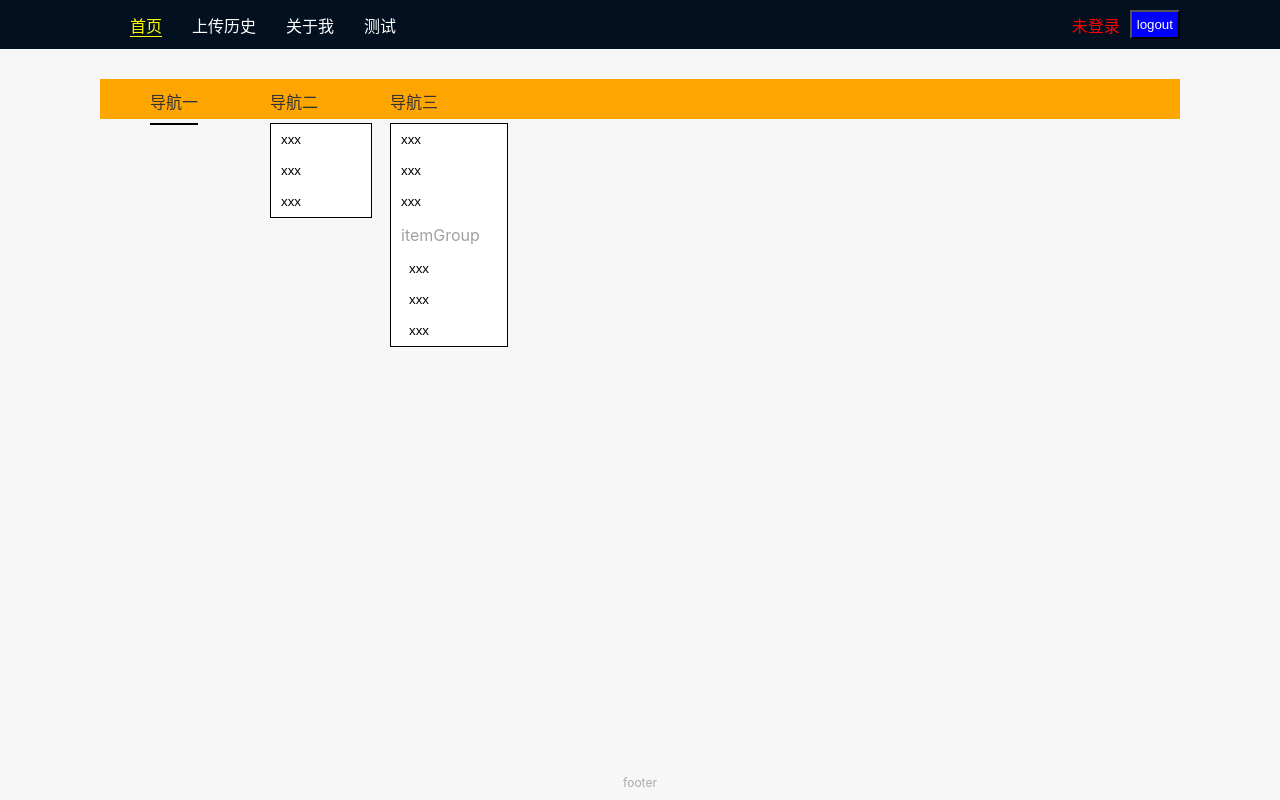
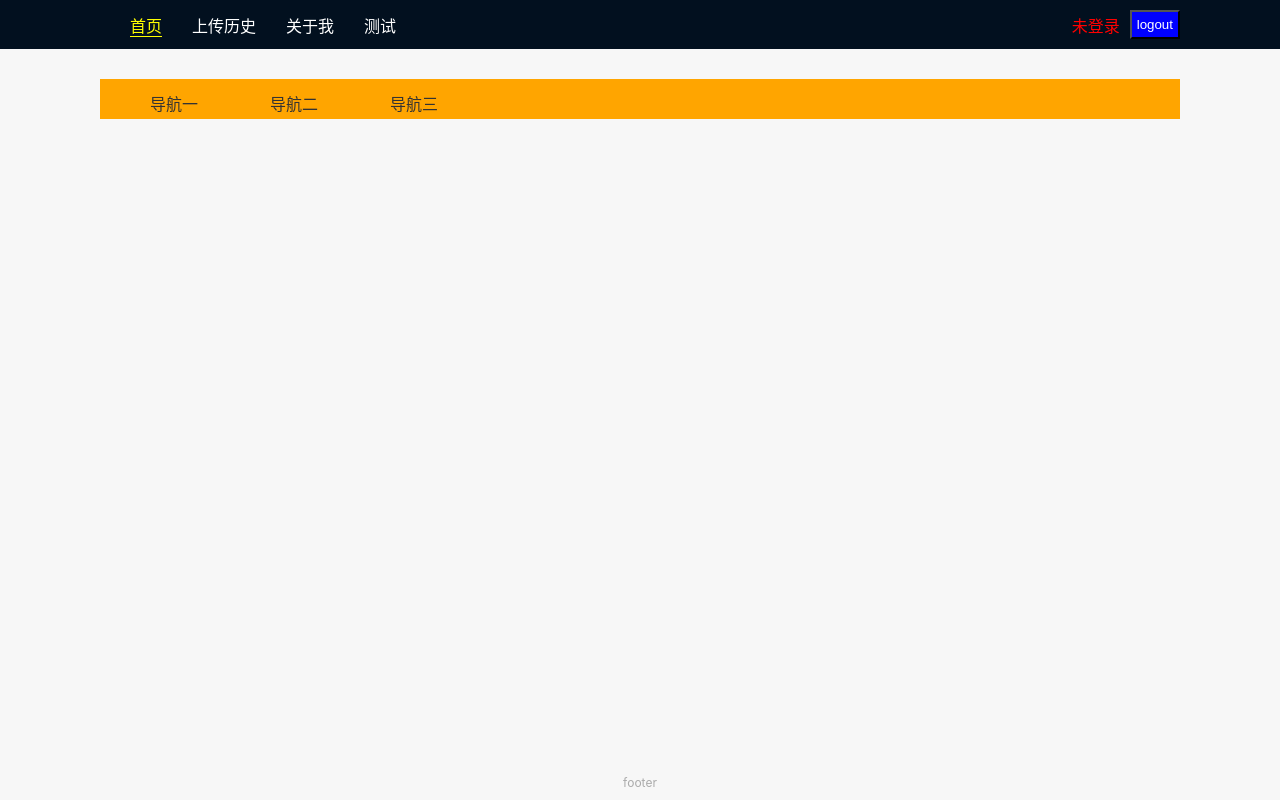
Before and after one commit to leigp555/react-ui-lib, a React app: page / in a window 1280 px wide. Built offline with nearby package versions, Linux system fonts and the light colour scheme.

Commit message:
feat: 基本完成菜单组件

```diff
--- a/src/lib/Menu/ItemGroup.tsx
+++ b/src/lib/Menu/ItemGroup.tsx
@@ -1,26 +1,31 @@
-import React, { HTMLAttributes } from 'react';
+import React, { HTMLAttributes, ReactElement } from 'react';
 import styled from 'styled-components';
 
 interface Props extends HTMLAttributes<HTMLDivElement> {
   label?: string;
   children?: React.ReactNode;
 }
+// 不知道react的虚拟节点什么类型所以扩充vNode类型来消除ts警告
+type VNode = ReactElement & { type: { name: string } };
+
 const ItemGroupStyled = styled.div`
   display: flex;
   flex-direction: column;
   width: 100%;
+  padding-left: 5px;
   > .label {
     color: #a1a1a1;
     padding: 8px 10px;
   }
   > .content {
+    margin-left: 8px;
     flex-grow: 10;
   }
 `;
 const XXX = styled.div`
   padding: 0 8px;
   &:hover {
-    background-color: #1890ff;
+    color: #1890ff;
   }
 `;
 
@@ -31,7 +36,11 @@ const ItemGroup: React.FC<Props> = (props) => {
       <div className="label">{label}</div>
       <div className="content">
         {React.Children.map(children, (child) => {
-          return <XXX>{child}</XXX>;
+          const vNode = child as VNode;
+          if (React.isValidElement(vNode) && vNode.type.name !== 'ItemGroup') {
+            return <XXX>{vNode}</XXX>;
+          }
+          return <ItemGroupStyled>{vNode}</ItemGroupStyled>;
         })}
       </div>
     </ItemGroupStyled>
--- a/src/lib/Menu/MenuItem.tsx
+++ b/src/lib/Menu/MenuItem.tsx
@@ -5,7 +5,7 @@ interface Props extends HTMLAttributes<HTMLDivElement> {
   order: number;
   children?: React.ReactNode;
 }
-const MenuItemStyled = styled.button`
+const MenuItemStyled = styled.div`
   display: flex;
   min-width: 100px;
   padding: 8px 10px;
@@ -14,12 +14,16 @@ const MenuItemStyled = styled.button`
   width: 100%;
   background-color: #fff;
   :hover {
-    background-color: #1890ff;
+    color: #1890ff;
   }
 `;
 const MenuItem: React.FC<Props> = (props) => {
   const { children, order } = props;
-  return <MenuItemStyled data-order={order}>{children}</MenuItemStyled>;
+  return (
+    <MenuItemStyled data-order={order} className="order">
+      {children}
+    </MenuItemStyled>
+  );
 };
 MenuItem.defaultProps = {
   children: ''
--- a/src/lib/Menu/SubMenu.tsx
+++ b/src/lib/Menu/SubMenu.tsx
@@ -6,13 +6,17 @@ interface Props extends HTMLAttributes<HTMLDivElement> {
   label?: string;
   children?: React.ReactNode;
 }
+type PropsStyled = {
+  needBorder: boolean;
+};
+
 const SubMenuStyled = styled.div`
   position: relative;
   > .wrap {
     position: absolute;
     top: 50%;
     left: 50%;
-    transform: translateY(-10px);
+    transform: translateY(-8px);
     display: flex;
     flex-direction: column;
     gap: 10px;
@@ -22,9 +26,10 @@ const SubMenuStyled = styled.div`
       }
     }
     > .content {
-      display: block;
+      display: none;
       background-color: #fff;
-      border: 1px solid black;
+      box-shadow: ${(props: PropsStyled) =>
+        props.needBorder ? '0 0 2px 1px rgba(0, 0,0,.2)' : 'none'};
     }
     > .label {
       cursor: pointer;
@@ -36,8 +41,9 @@ const SubMenuStyled = styled.div`
 const SubMenu: React.FC<Props> = (props) => {
   const { children, label, ...rest } = props;
   const { callback } = useContext(menuCtx);
+  const needBorder = !!children;
   const getOrder = (e: React.MouseEvent<HTMLDivElement>) => {
-    const el = e.target as HTMLButtonElement;
+    const el = e.target as HTMLDivElement;
     const orderStr = el.getAttribute('data-order');
     if (orderStr) {
       const order = parseInt(orderStr, 10);
@@ -45,7 +51,7 @@ const SubMenu: React.FC<Props> = (props) => {
     }
   };
   return (
-    <SubMenuStyled {...rest}>
+    <SubMenuStyled needBorder={needBorder} {...rest}>
       <div className="wrap">
         <span className="label">{label}</span>
         <div
--- a/src/pages/Home.tsx
+++ b/src/pages/Home.tsx
@@ -29,7 +29,16 @@ const Home: React.FC = () => {
           <ItemGroup label="itemGroup">
             <MenuItem order={7}>xxx</MenuItem>
             <MenuItem order={8}>xxx</MenuItem>
-            <MenuItem order={9}>xxx</MenuItem>
+            <ItemGroup label="itemGroup">
+              <MenuItem order={10}>xxx</MenuItem>
+              <MenuItem order={11}>xxx</MenuItem>
+              <MenuItem order={12}>xxx</MenuItem>
+              <ItemGroup label="itemGroup">
+                <MenuItem order={10}>xxx</MenuItem>
+                <MenuItem order={11}>xxx</MenuItem>
+                <MenuItem order={12}>xxx</MenuItem>
+              </ItemGroup>
+            </ItemGroup>
           </ItemGroup>
         </SubMenu>
       </Menu>
```
